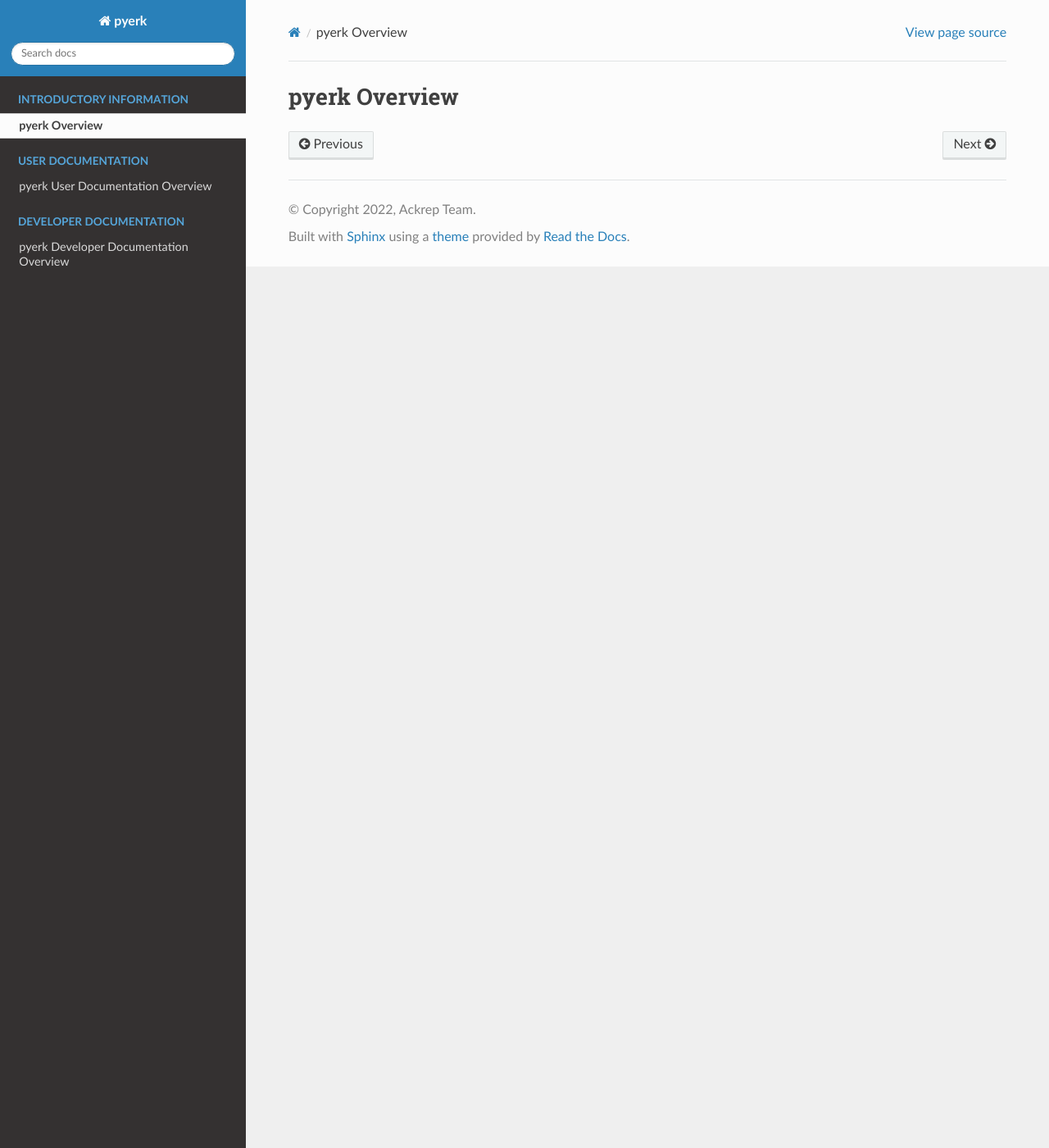
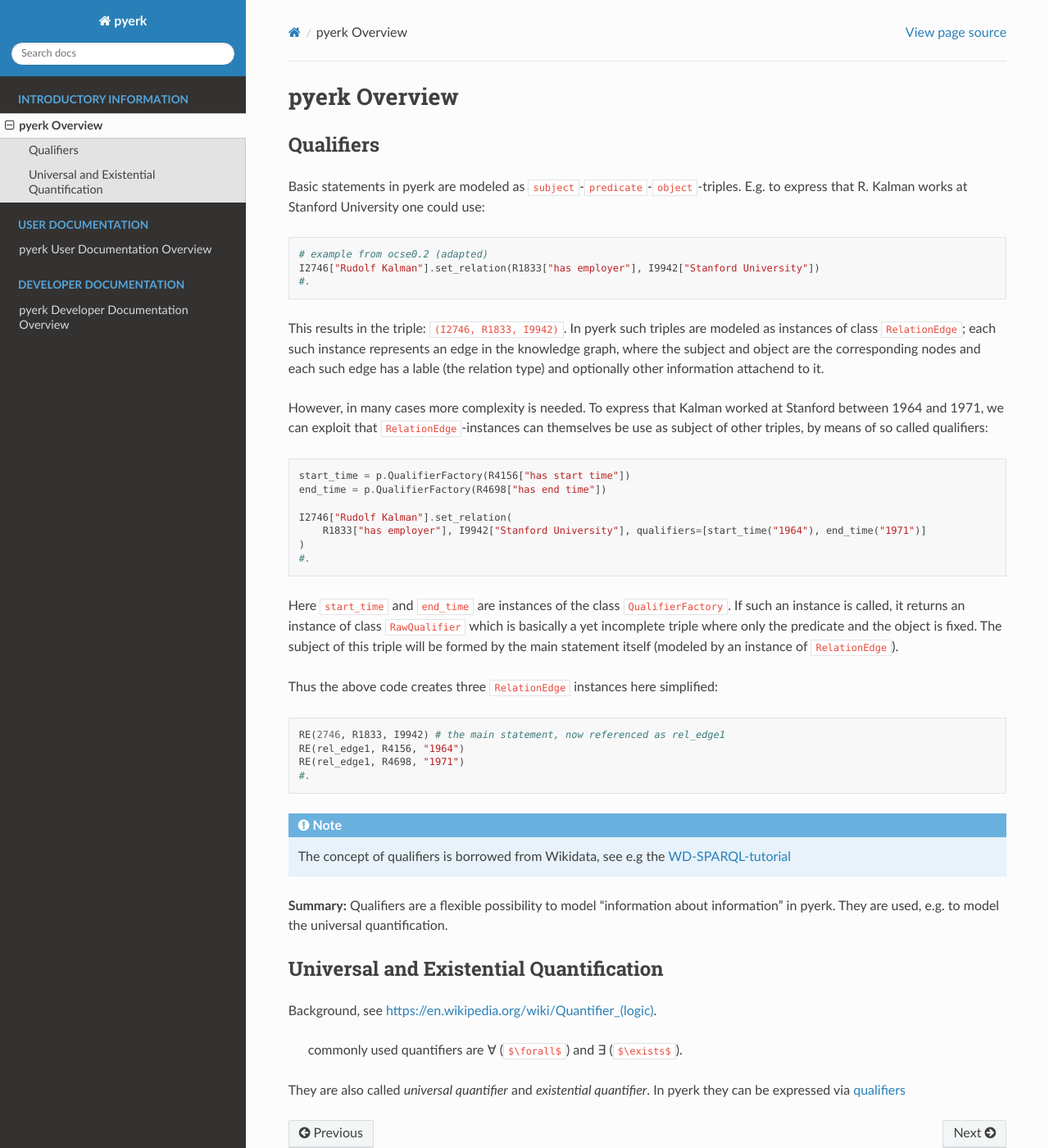
Before and after one commit to ackrep-org/pyirk-core, a Sphinx documentation site: the page built from docs/source/introduction/overview.md, in a window 1280 px wide and 1400 px high. Shown: the whole window at 82% size. Built offline with Sphinx 7.4.7 and the Read the Docs theme 2.0.0, drawn with Linux system fonts in a browser that asks for light colours; the version number could not be read and is left out.

Commit message:
docs: add sections on qualifiers and quantifiers

````diff
--- a/docs/source/introduction/overview.md
+++ b/docs/source/introduction/overview.md
@@ -1,2 +1,57 @@
 (sec_intro_overview)=
 # pyerk Overview
+
+
+(sec_qualifiers)=
+## Qualifiers
+
+
+Basic statements in pyerk are modeled as `subject`-`predicate`-`object`-triples.
+E.g. to express that R. Kalman works at Stanford University one could use:
+```python
+# example from ocse0.2 (adapted)
+I2746["Rudolf Kalman"].set_relation(R1833["has employer"], I9942["Stanford University"])
+#.
+```
+
+This results in the triple: `(I2746, R1833, I9942)`. In pyerk such triples are modeled as instances of class `RelationEdge`; each such instance represents an edge in the knowledge graph, where the subject and object are the corresponding nodes and each such edge has a lable (the relation type) and optionally other information attachend to it.
+
+
+However, in many cases more complexity is needed. To express that Kalman worked at Stanford between 1964 and 1971, we can exploit that `RelationEdge`-instances can themselves be use as subject of other triples, by means of so called qualifiers:
+```python
+start_time = p.QualifierFactory(R4156["has start time"])
+end_time = p.QualifierFactory(R4698["has end time"])
+
+I2746["Rudolf Kalman"].set_relation(
+    R1833["has employer"], I9942["Stanford University"], qualifiers=[start_time("1964"), end_time("1971")]
+)
+#.
+```
+
+Here `start_time` and `end_time` are instances of the class `QualifierFactory`. If such an instance is called, it returns an instance of class `RawQualifier` which is basically a yet incomplete triple where only the predicate and the object is fixed. The subject of this triple will be formed by the main statement itself (modeled by an instance of `RelationEdge`).
+
+Thus the above code creates three `RelationEdge` instances here simplified:
+
+```
+RE(2746, R1833, I9942) # the main statement, now referenced as rel_edge1
+RE(rel_edge1, R4156, "1964")
+RE(rel_edge1, R4698, "1971")
+#.
+```
+
+
+```{note}
+The concept of qualifiers is borrowed from Wikidata, see e.g the [WD-SPARQL-tutorial](https://www.wikidata.org/wiki/Wikidata:SPARQL_tutorial#Qualifiers)
+```
+
+
+**Summary:** Qualifiers are a flexible possibility to model "information about information" in pyerk. They are used, e.g. to model the universal quantification.
+
+
+## Universal and Existential Quantification
+
+Background, see <https://en.wikipedia.org/wiki/Quantifier_(logic)>.
+
+> commonly used quantifiers are ∀ (`$\forall$`) and ∃ (`$\exists$`).
+
+They are also called *universal quantifier* and *existential quantifier*. In pyerk they can be expressed via [qualifiers](sec_qualifiers)
````
